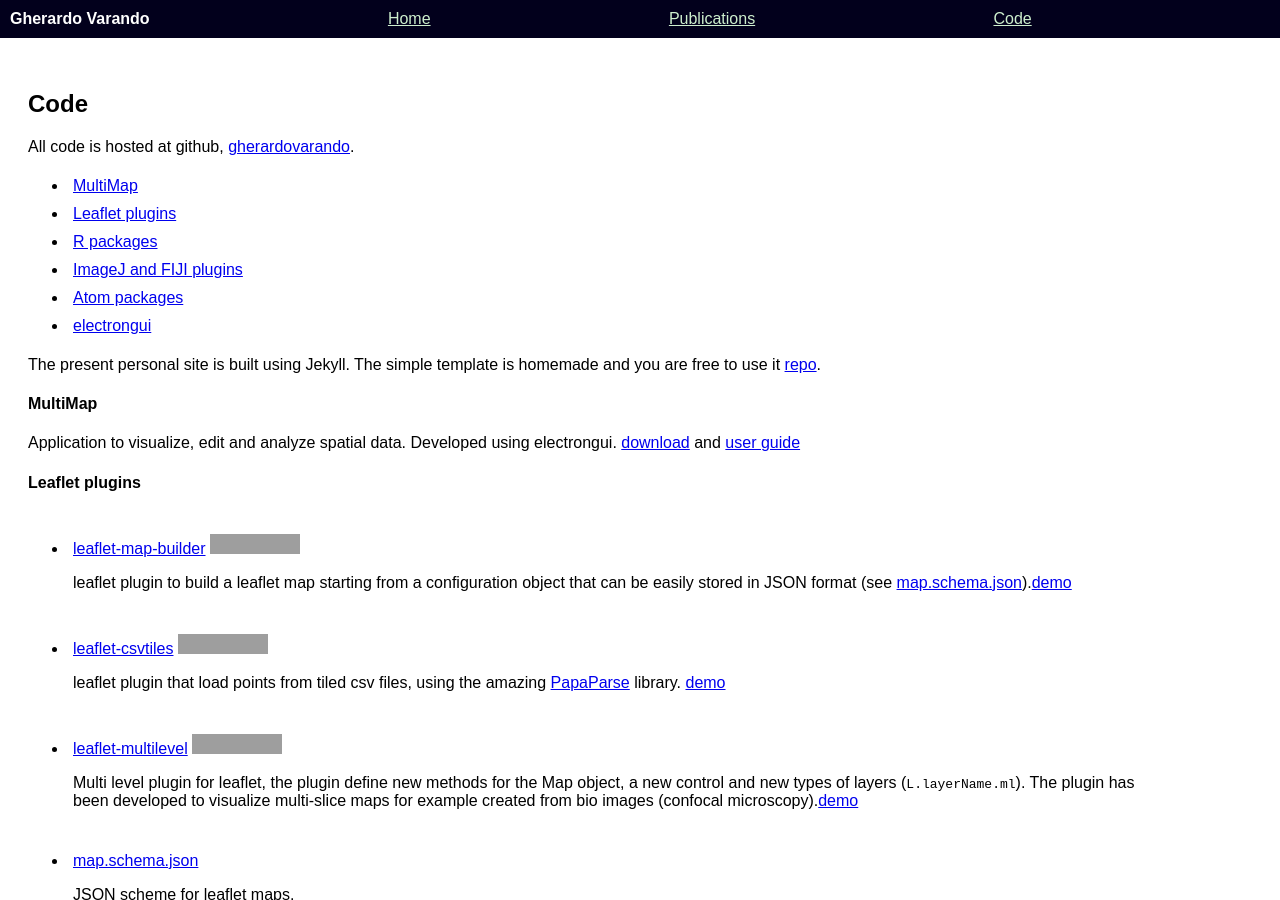
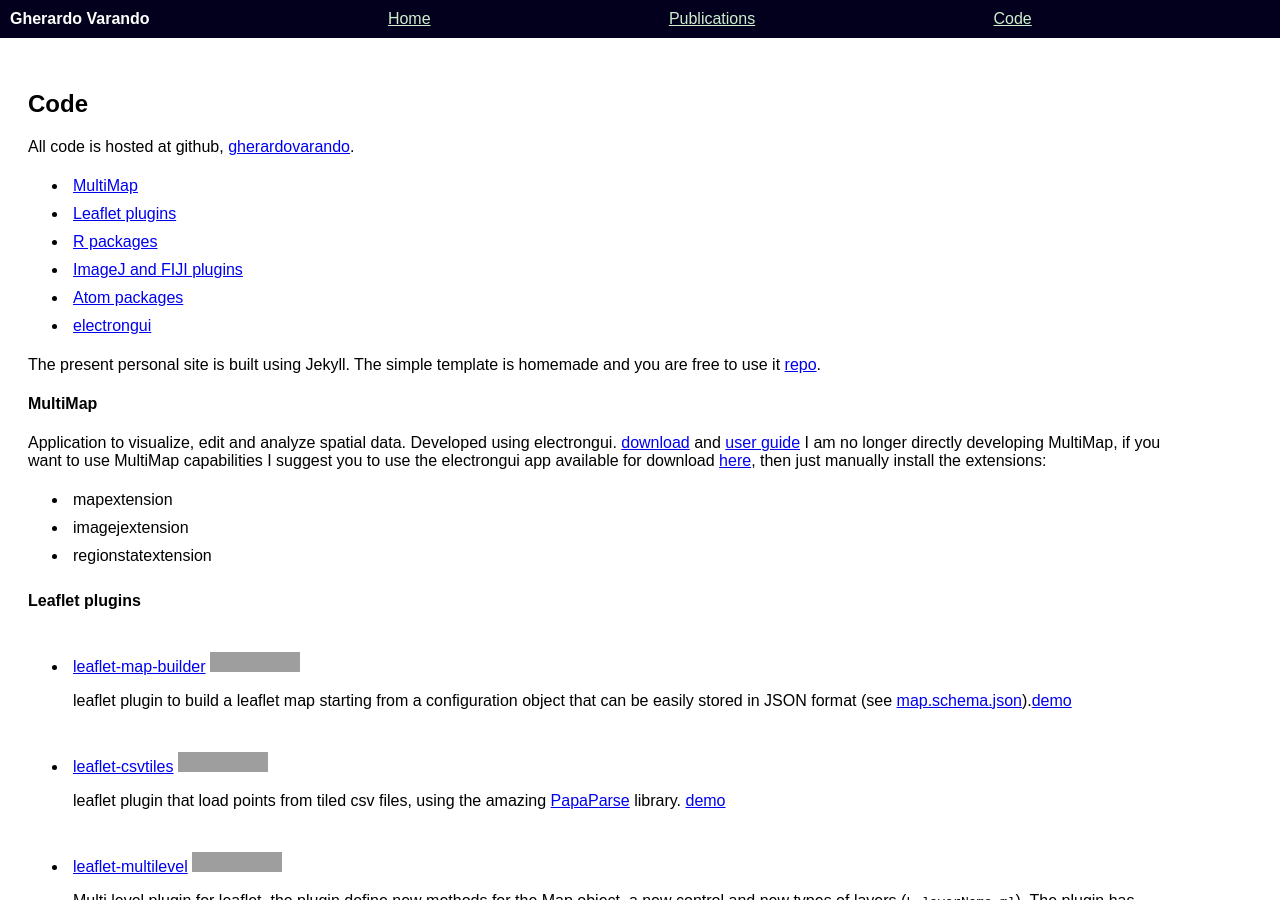
Before and after one commit to gherardovarando/gherardovarando.github.io, a Jekyll site: the page built from code.md, in a window 1280 px wide and 900 px high. Built offline with Jekyll 4.4.1, drawn with Linux system fonts in a browser that asks for light colours; nearby versions of some CDN libraries; grey boxes are pictures that could not be loaded.

Commit message:
[upd] multimap

```diff
--- a/code.md
+++ b/code.md
@@ -24,6 +24,13 @@ The simple template is homemade and you are free to use it
  [download](https://github.com/ComputationalIntelligenceGroup/MultiMap/releases)
  and [user
  guide](https://computationalintelligencegroup.github.io/MultiMap-documentation/)
+I am no longer directly developing MultiMap, if you want to use MultiMap capabilities
+I suggest you to use the electrongui app available for download [here](https://github.com/gherardovarando/electrongui-dist/releases), then just manually install the
+extensions:
+- mapextension
+- imagejextension
+- regionstatextension
+
 
 #### Leaflet plugins
 
```
